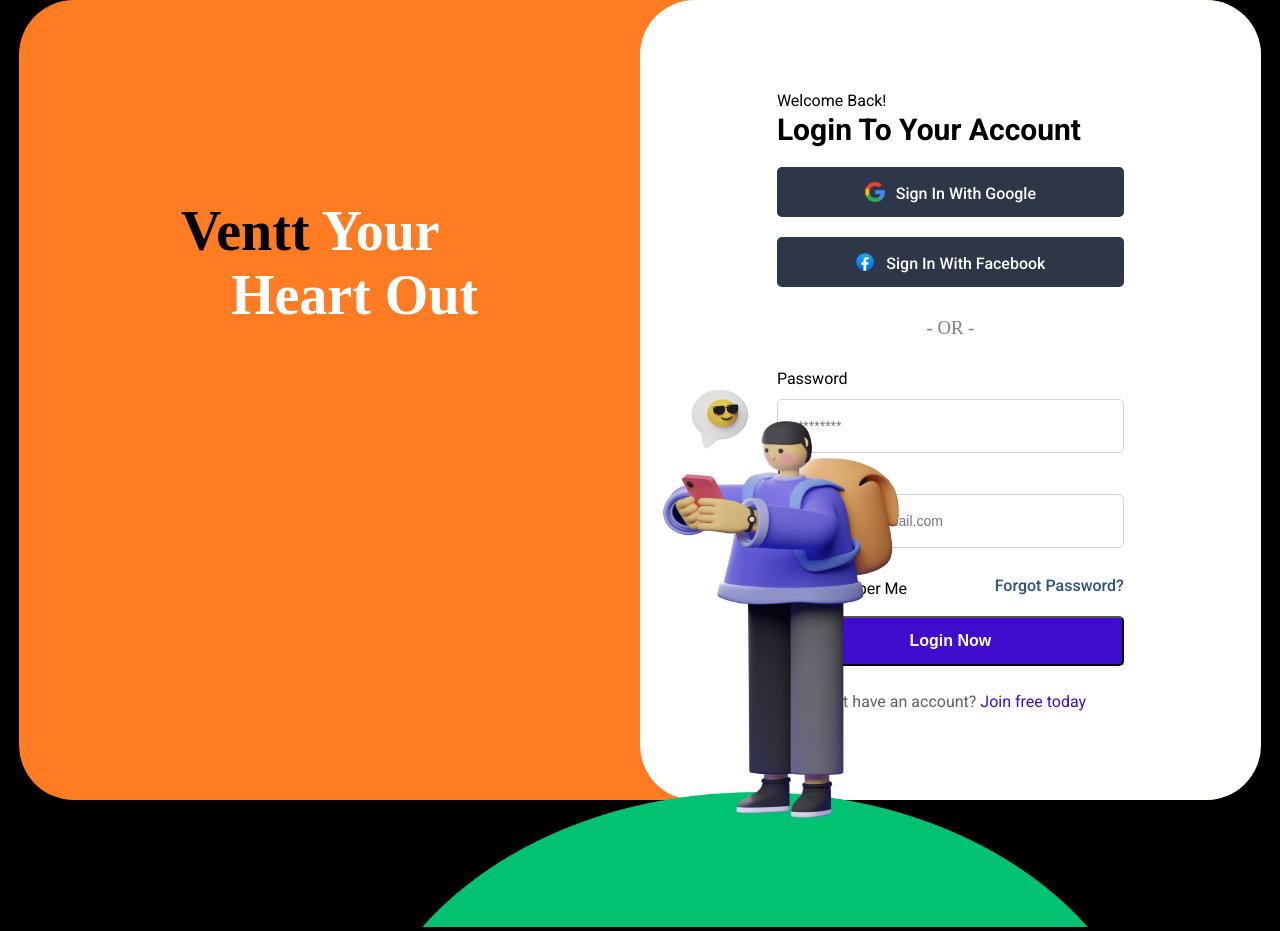
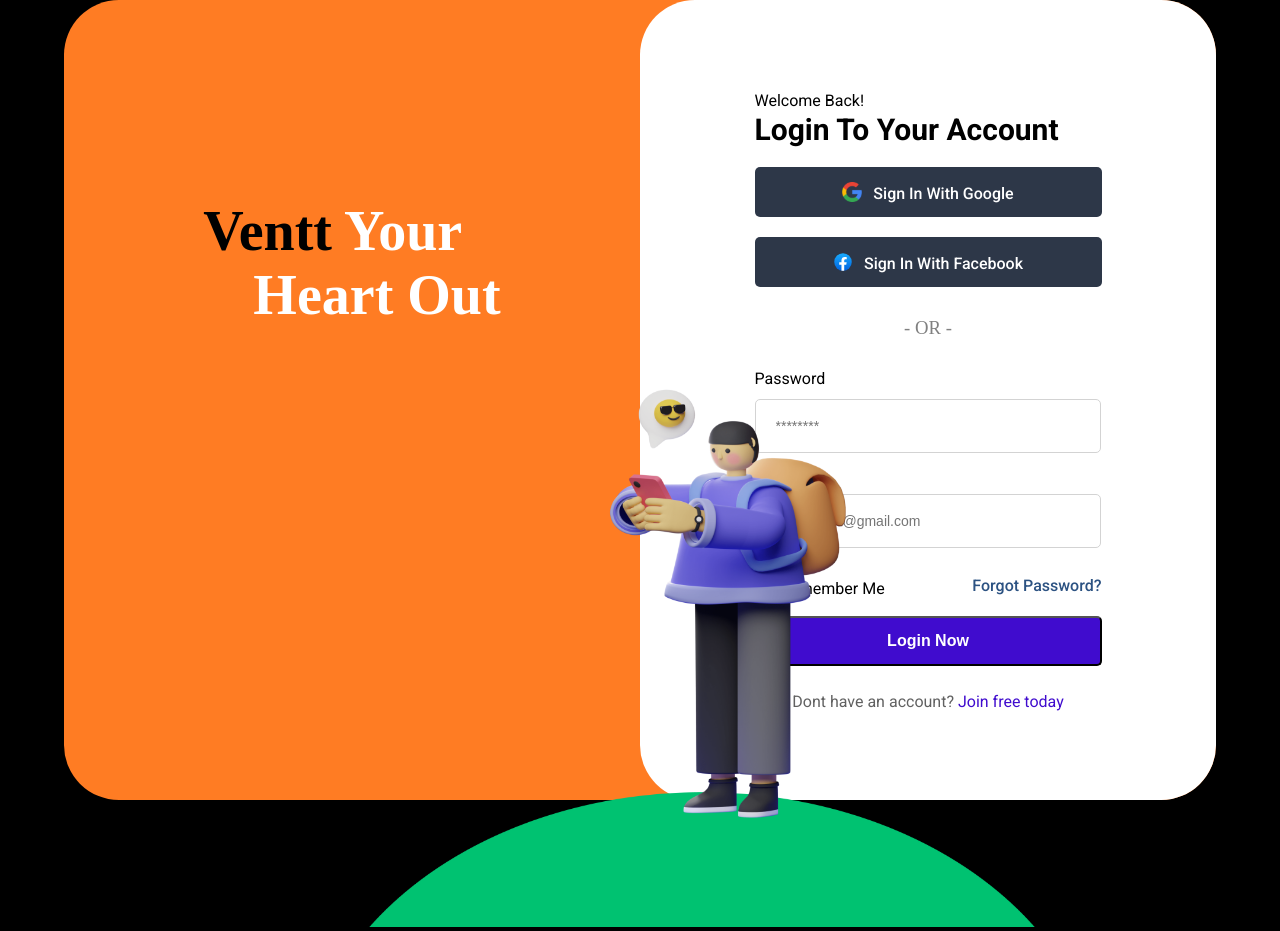
Before and after one commit to abdullah-khurr-am/VenttOut, a React (Create React App) app: page / in a window 1280 px wide. Built offline with nearby package versions, Linux system fonts and the light colour scheme.

Commit message:
Login Updated

```diff
--- a/src/Components/LoginForm.jsx
+++ b/src/Components/LoginForm.jsx
@@ -9,7 +9,7 @@ const LoginForm = () => {
             <input type="password" placeholder="********" name="password"/>
             <label htmlFor="email">Email</label>
             <input type="text" placeholder="John.snow@gmail.com" name="email"/>
-            <div style={{width:"100%",display:"flex",justifyContent:"space-between",marginTop:"17px"}}>
+            <div style={{width:"100%",display:"flex",justifyContent:"space-between",marginTop:"17px",zIndex:"20"}}>
                 <label htmlFor=""><input type="checkbox" name="Remember Me" id="remember"/> Remember Me</label>
                 <a href="" style={{textDecoration:"none",color:"#2C5282",fontWeight:"500"}}>Forgot Password?</a>
             </div>
--- a/src/styles/LoginPage.css
+++ b/src/styles/LoginPage.css
@@ -1,7 +1,7 @@
 #loginpage{
 background-color: #FF7C23;
 height: 100vh;
-width: 97vw;
+width: 90vw;
 border-radius: 55px;
 display: flex;
 }
@@ -47,6 +47,6 @@ display: flex;
 }
 
 #Guy{
-    margin-left: 850px;
+    margin-left: 700px;
     z-index: 10;
 }
```
